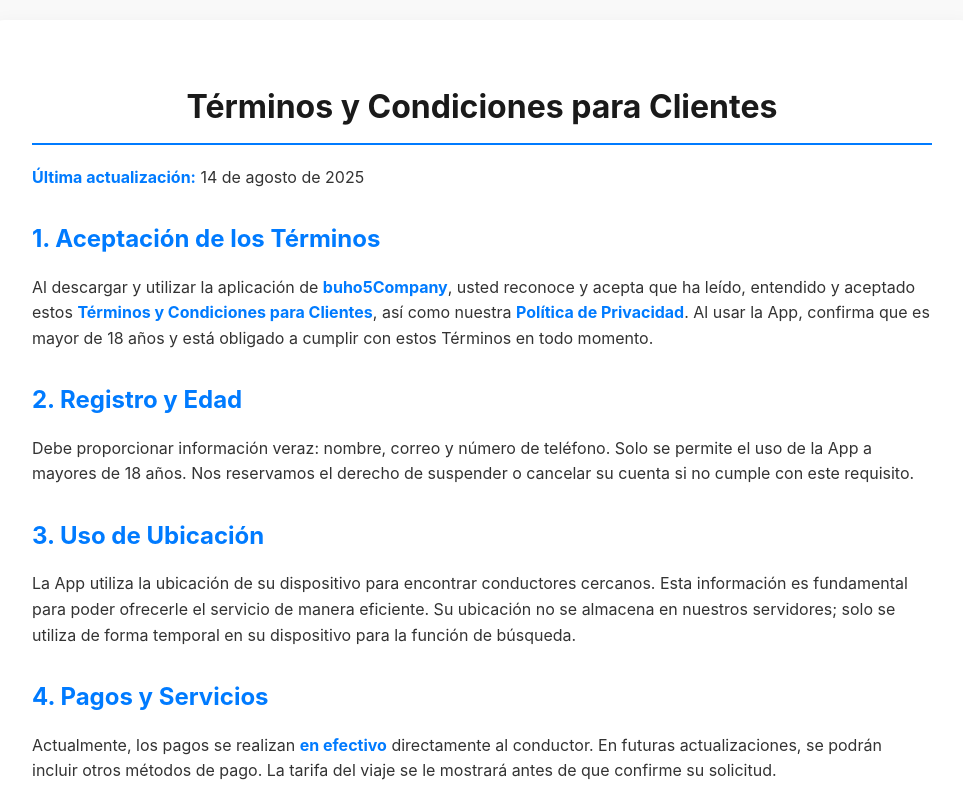
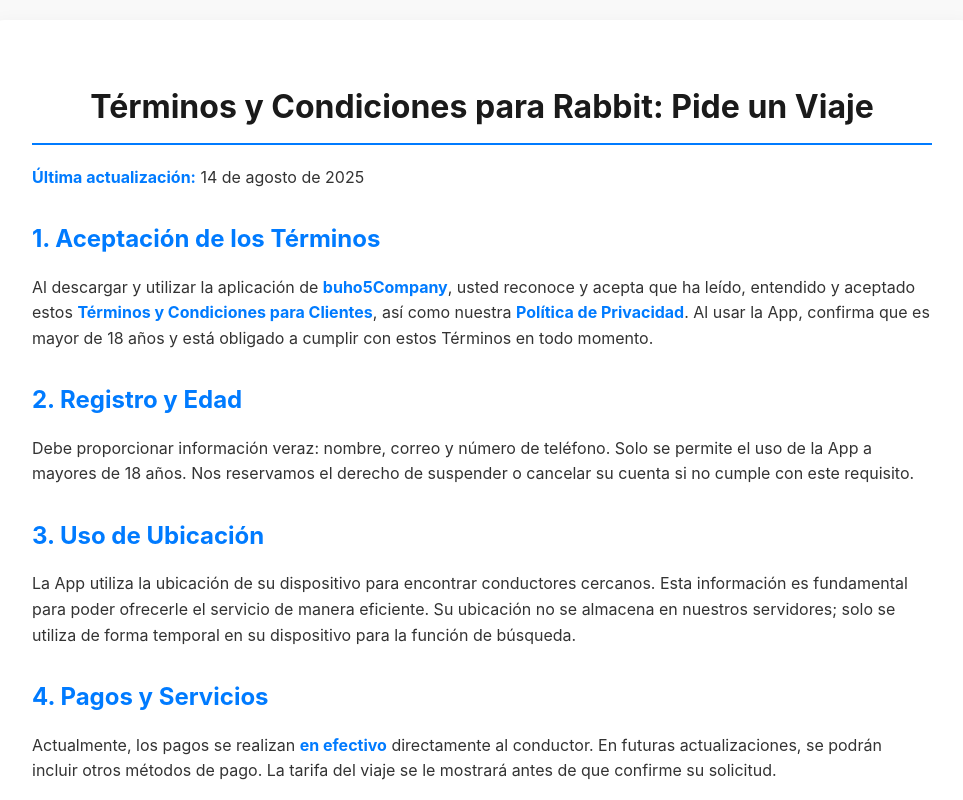
Before and after one commit to Ixcoy2/terminos-condiciones-costumers-buho5, a plain HTML site: page index.html in a window 1280 px wide. Shown: the top 800 px of the page, without its empty margins (158-1121 px from the left). Drawn offline with Linux system fonts and the light colour scheme.

Commit message:
Update heading for terms and conditions

```diff
--- a/index.html
+++ b/index.html
@@ -61,7 +61,7 @@
 <body>
 
 <div class="container">
-    <h1>Términos y Condiciones para Clientes</h1>
+    <h1>Términos y Condiciones para Rabbit: Pide un Viaje</h1>
     <p><strong>Última actualización:</strong> 14 de agosto de 2025</p>
 
     <h2>1. Aceptación de los Términos</h2>
```
